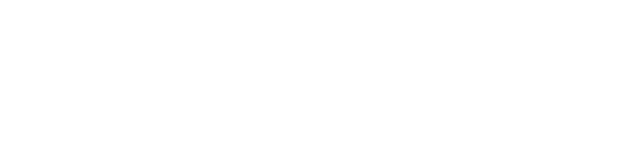
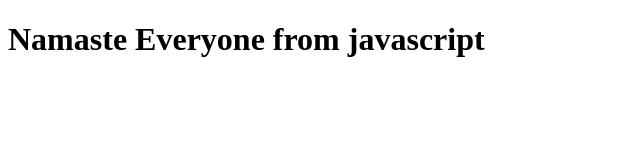
Before and after one commit to Abhicss/Namaste_React, a plain HTML site: page index.html in a window 1280 px wide. Shown: the whole page, without its empty margins (0-640 px from the left). Drawn offline with Linux system fonts and the light colour scheme.

Commit message:
append child using javascript and display element on to the screen

```diff
--- a/index.html
+++ b/index.html
@@ -8,5 +8,13 @@
 </head>
 <body>
     <!-- react is a framework -->
+    <!-- <h1>Namaste Everyone</h1> -->
+    <div id="root"></div>
 </body>
+<script>
+    const heading=document.createElement("h1");
+    heading.innerHTML="Namaste Everyone from javascript";
+ const root = document.getElementById("root");
+ root.appendChild(heading);
+</script>
 </html>
```
